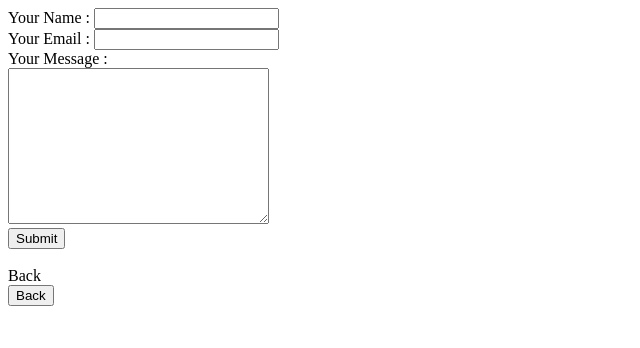
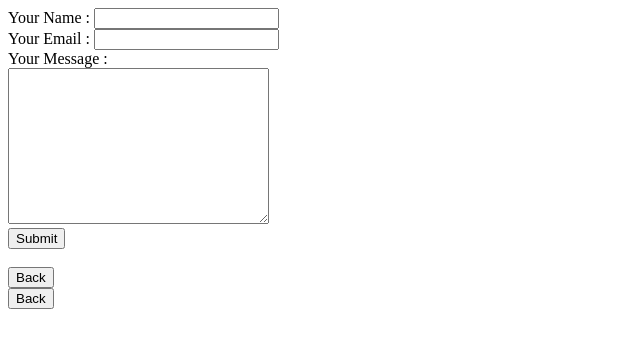
Before and after one commit to nimasha-dangamuwage/testing1, a plain HTML site: page contact.html in a window 1280 px wide. Shown: the full height of the page, 0-640 px from the left. Drawn offline with Linux system fonts and the light colour scheme.

Commit message:
Update contact.html

```diff
--- a/contact.html
+++ b/contact.html
@@ -22,7 +22,7 @@
         </form>
 
         <br>
-        <form action="index.html>
+        <form action="index.html">
                       <button>Back</button>
         </form>
          <input type="submit" value="Back" action="index.html">
```
